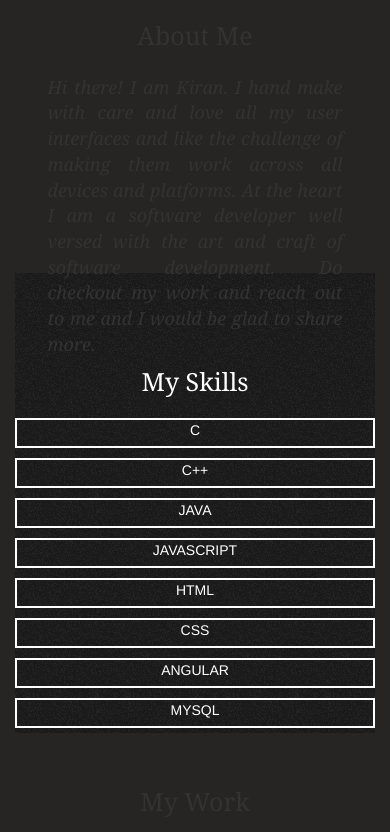
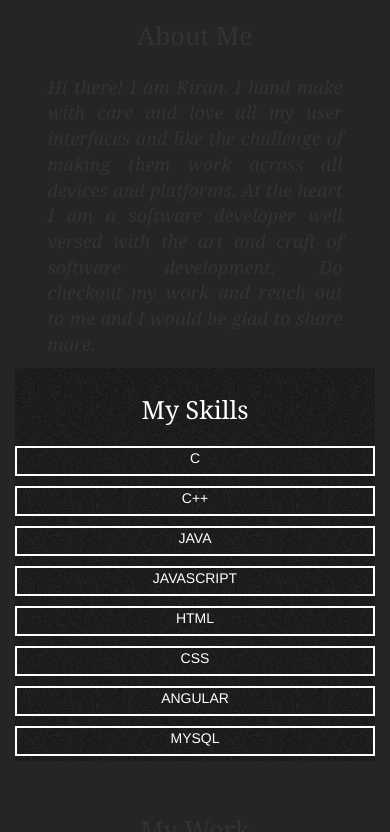
Before and after one commit to kiran-portfolio/kiran-portfolio.github.io, a plain HTML site: page index.html in a window 390 px wide. Both pictures are taken after a click on the link "INFO". Shown: the part 392-1224 px from the top of the page. Drawn offline with nearby package versions, Linux system fonts and the light colour scheme.

Commit message:
mobile skills fixed

```diff
--- a/index.html
+++ b/index.html
@@ -111,7 +111,7 @@
 
 
  </div>
- <div class="row firstdiv skillsmobile">
+ <div class="row firstdiv skillsmobile" id="toscrollskillsmobile">
   <div><h1 class="skillstext">My Skills</h1></div>
 	<div class="col-xs-12 skillnamemobile">C</div>
 	<div class="col-xs-12 skillnamemobile">C++</div>
--- a/portfolio_css.css
+++ b/portfolio_css.css
@@ -85,7 +85,7 @@ font-weight: bold;
 letter-spacing: 2px;
 color: #fff;}
 .info{
-  height: 285px;
+  /*height: 285px;*/
   background-image:url('images/silk-bg.jpg');
    background-repeat: repeat repeat;
  }
--- a/portfolio_js.js
+++ b/portfolio_js.js
@@ -14,6 +14,11 @@ $(document).ready(function(){
 			'scrollTop': $("#toscrollskills").position().top
 		});
 });
+	$("#skilldiv").click(function(){
+		$('html,body').animate({
+			'scrollTop': $("#toscrollskillsmobile").position().top
+		});
+});
 	$("#contactdiv").click(function(){
 		$('html,body').animate({
 			'scrollTop': $("#toscrollcontact").position().top
```
